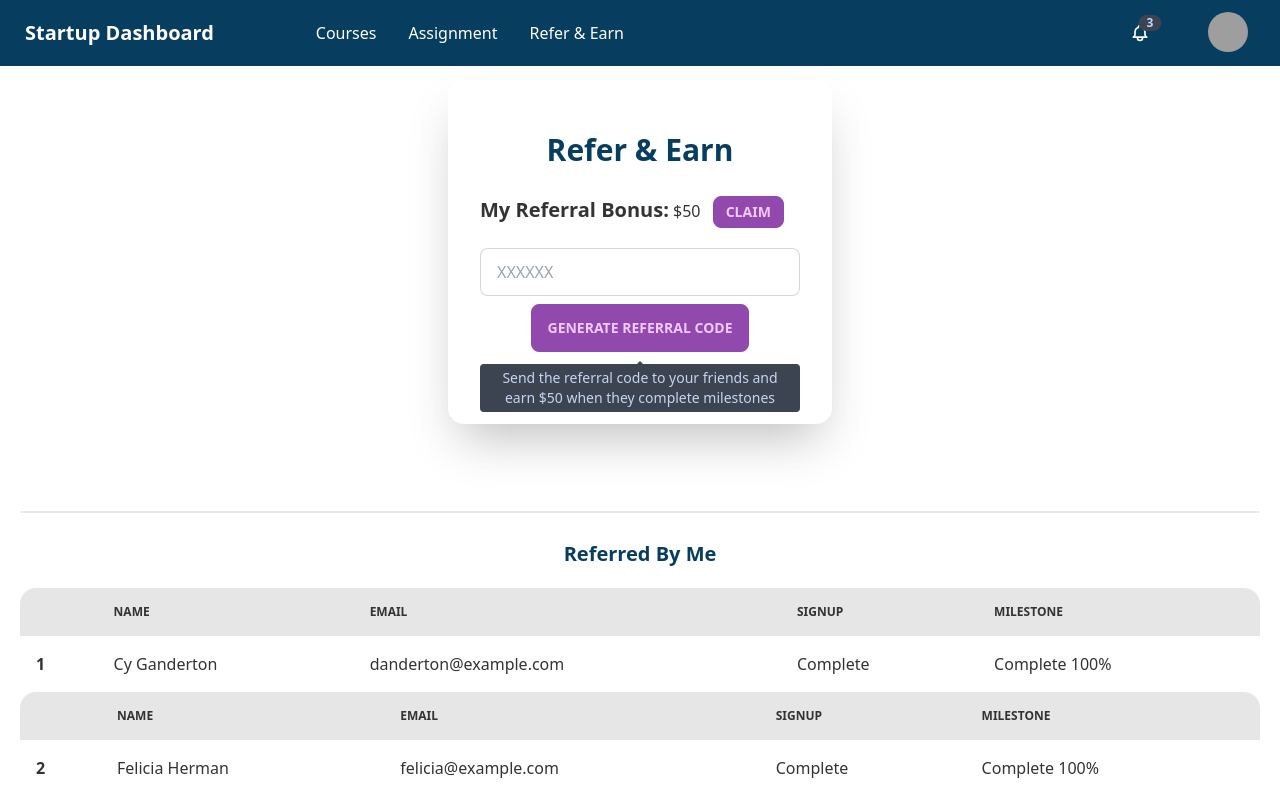
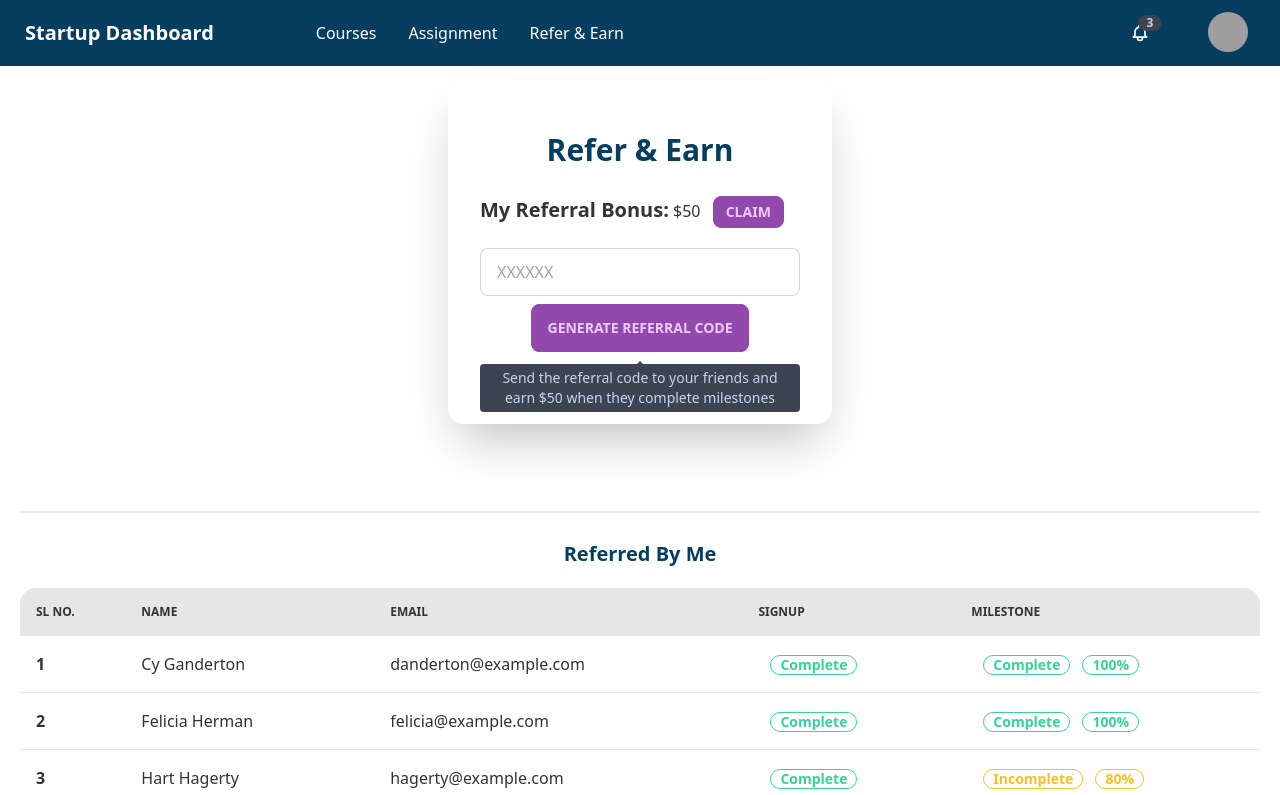
Before and after one commit to n00bNn00b/dreadnought-dashboard, a React (Create React App) app: page /refer in a window 1280 px wide. Shown: the top 795 px of the page. Built offline with nearby package versions, Linux system fonts and the light colour scheme; grey boxes are pictures that could not be loaded.

Commit message:
referral table repeat issue

```diff
--- a/src/components/Dashboard/Refer/Refer.jsx
+++ b/src/components/Dashboard/Refer/Refer.jsx
@@ -1,10 +1,8 @@
-import axios from "axios";
-import React, { useEffect, useState } from "react";
+import React, { useState } from "react";
 import Reffered from "./Reffered";
 
 const Refer = () => {
   const [code, setCode] = useState("");
-  const [refers, setRefers] = useState([]);
 
   const generateCode = () => {
     const referralCode = Math.round(Math.random() * 1000000);
@@ -17,9 +15,6 @@ const Refer = () => {
     }
   };
 
-  useEffect(() => {
-    axios.get("refer.json").then((res) => setRefers(res.data));
-  }, []);
   //   console.log(refers);
   return (
     <div>
@@ -63,9 +58,7 @@ const Refer = () => {
       <h2 className="my-5 text-center font-bold text-xl text-primary">
         Referred By Me
       </h2>
-      {refers.map((refer) => (
-        <Reffered key={refer.id} refer={refer} />
-      ))}
+      <Reffered />
     </div>
   );
 };
--- /dev/null
+++ b/src/components/Dashboard/Refer/ReferredTable.jsx
@@ -0,0 +1,39 @@
+import React from "react";
+
+const ReferredTable = ({ refer }) => {
+  const { id, name, email, signup, milestone, percentage } = refer;
+  return (
+    <tr>
+      <th>{id}</th>
+      <td>{name}</td>
+      <td>{email} </td>
+      <td>
+        <div className="badge badge-success font-bold badge-outline mx-3">
+          {signup}
+        </div>{" "}
+      </td>
+      <td>
+        {milestone === "Complete" ? (
+          <div className="badge badge-success font-bold badge-outline mx-3">
+            {milestone}
+          </div>
+        ) : (
+          <div className="badge badge-warning font-bold badge-outline mx-3">
+            {milestone}
+          </div>
+        )}
+        {percentage === "100%" ? (
+          <div className="badge badge-success font-bold badge-outline">
+            {percentage}
+          </div>
+        ) : (
+          <div className="badge badge-warning font-bold badge-outline">
+            {percentage}
+          </div>
+        )}
+      </td>
+    </tr>
+  );
+};
+
+export default ReferredTable;
--- a/src/components/Dashboard/Refer/Reffered.jsx
+++ b/src/components/Dashboard/Refer/Reffered.jsx
@@ -1,14 +1,19 @@
-import React from "react";
+import axios from "axios";
+import React, { useEffect, useState } from "react";
+import ReferredTable from "./ReferredTable";
 
-const Reffered = ({ refer }) => {
-  const { id, email, name, milestone, percentage, signup } = refer;
+const Reffered = () => {
+  const [refers, setRefers] = useState([]);
+  useEffect(() => {
+    axios.get("refer.json").then((res) => setRefers(res.data));
+  }, []);
   return (
     <div>
       <div className="overflow-x-auto mx-5">
         <table className="table w-full ">
           <thead>
             <tr>
-              <th></th>
+              <th>SL No.</th>
               <th>Name</th>
               <th>Email</th>
               <th>Signup</th>
@@ -16,15 +21,9 @@ const Reffered = ({ refer }) => {
             </tr>
           </thead>
           <tbody>
-            <tr>
-              <th>{id}</th>
-              <td>{name}</td>
-              <td>{email}</td>
-              <td>{signup}</td>
-              <td>
-                {milestone} <span>{percentage} </span>{" "}
-              </td>
-            </tr>
+            {refers.map((refer) => (
+              <ReferredTable key={refer.id} refer={refer} />
+            ))}
           </tbody>
         </table>
       </div>
```
